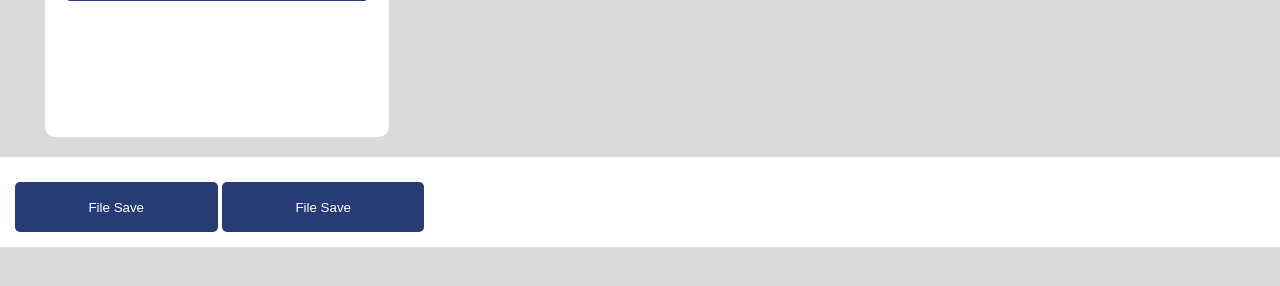
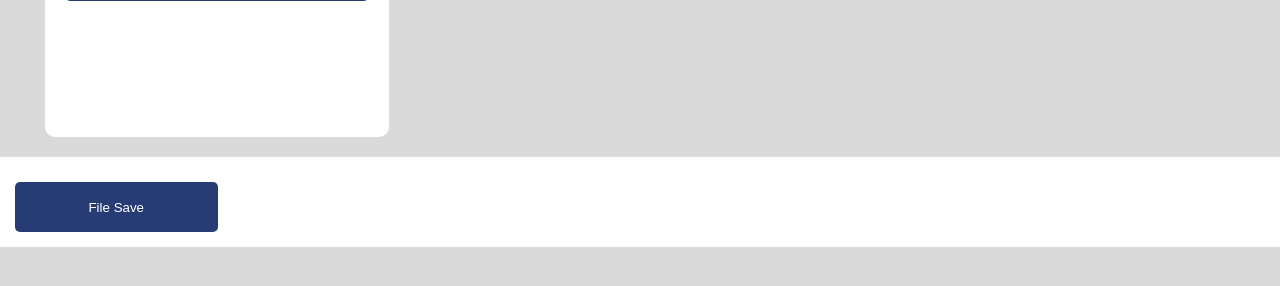
Before and after one commit to shinenyi123/Flask-app, a Flask app: template templates/home.html in a window 1280 px wide. Shown: the part 396-682 px from the top of the page. Run offline with Flask 3, Linux system fonts and the light colour scheme; the template is opened without the code that fills it, so the values that code supplies are empty.

Commit message:
Update home.html

```diff
--- a/templates/home.html
+++ b/templates/home.html
@@ -271,7 +271,6 @@
     <div class="button-ber">
         <form method="post" action="{{ url_for('insert_data') }}">
             <button type="submit" style="width: 16.2%; height: 50px;">File Save</button>
-            <button type="submit" style="width: 16.2%; height: 50px;">File Save</button>
         </form>
     </div>
 
```
